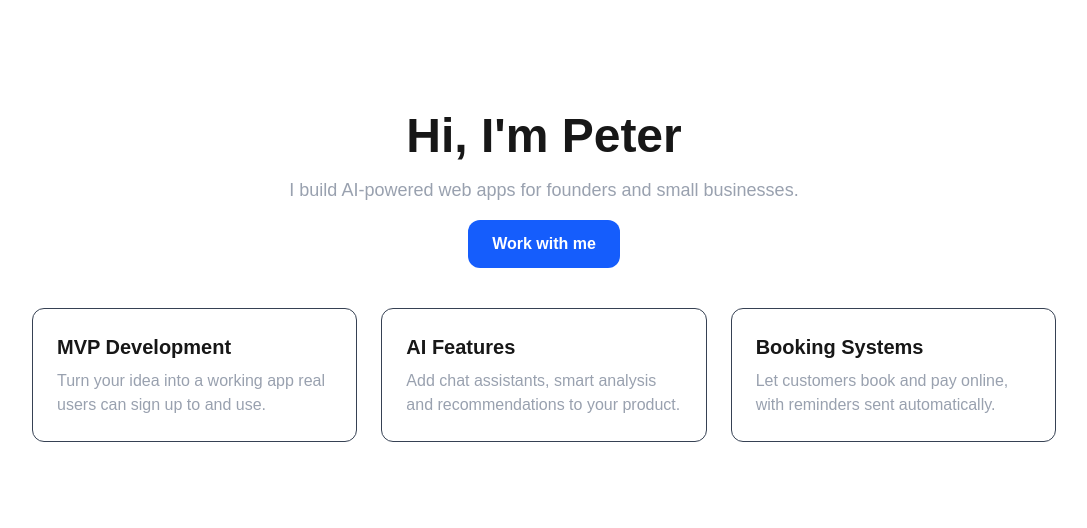
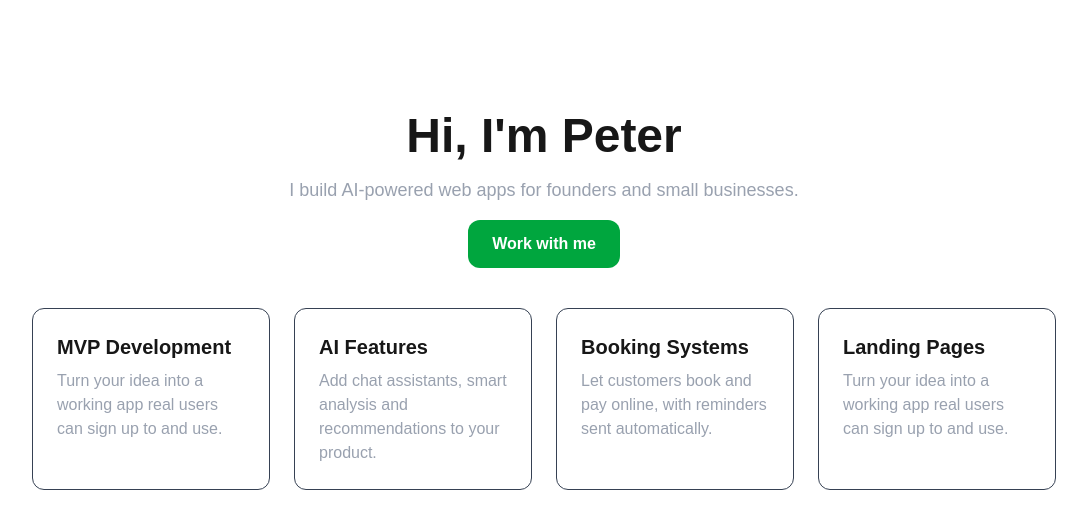
Before and after one commit to profadeps2-arch/my-first-app, a Next.js app: page / in a window 1280 px wide. Shown: the top 528 px of the page, without its empty margins (96-1183 px from the left). Built offline with nearby package versions, Linux system fonts and the light colour scheme.

Commit message:
practice tasks

```diff
--- a/app/page.tsx
+++ b/app/page.tsx
@@ -15,13 +15,13 @@ export default function Home() {
         <p className="text-lg text-gray-400">I build AI-powered web apps for founders and small businesses.</p>
         <a
           href="mailto:Profadeps2@gmail.com"
-          className="bg-blue-600 text-white px-6 py-3 rounded-xl font-semibold"
+          className="bg-green-600 text-white px-6 py-3 rounded-xl font-semibold"
         >
           Work with me
         </a>
       </section>
 
-      <section className="grid gap-6 md:grid-cols-3 max-w-5xl w-full">
+      <section className="grid gap-6 md:grid-cols-4 rounded-x3 max-w-5xl w-full">
         <ServiceCard
           title="MVP Development"
           description="Turn your idea into a working app real users can sign up to and use."
@@ -34,6 +34,10 @@ export default function Home() {
           title="Booking Systems"
           description="Let customers book and pay online, with reminders sent automatically."
         />
+        <ServiceCard
+          title="Landing Pages"
+          description="Turn your idea into a working app real users can sign up to and use."
+        />
       </section>
     </main>
   );
```
